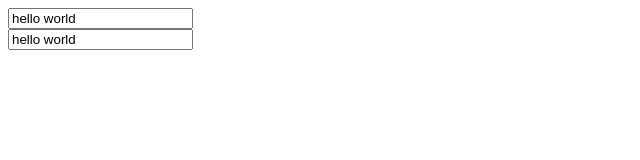
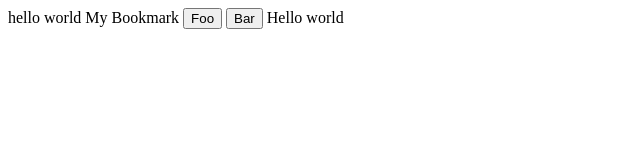
Before and after one commit to 777AMR/angularjs, a plain HTML site: page source/index.html in a window 1280 px wide. Shown: the whole page, without its empty margins (0-640 px from the left). Drawn offline with nearby package versions, Linux system fonts and the light colour scheme.

Commit message:
4. Определение метода в контроллере

```diff
--- a/source/index.html
+++ b/source/index.html
@@ -4,17 +4,17 @@
 <head>
     <meta charset="UTF-8">
     <title>Document</title>
+    <script src="https://ajax.googleapis.com/ajax/libs/angularjs/1.3.5/angular.min.js"></script>
+    <script type="text/javascript" src="main.js"></script>
 </head>
 
 <body>
     <div ng-controller='firstCtrl'>
-        <input type="text" ng-model='myFactory.hello'>
+        {{hello}}
+        {{getBookmark()}}
+        <button ng-click='setHello("Foo")'>Foo</button>
+        <button ng-click='setHello("Bar")'>Bar</button>
+        {{myFactory.hello()}}
     </div>
-    <div ng-controller='secondCtrl'>
-        <input type="text" ng-model='myFactory.hello'>
-    </div>
-    <script src="https://ajax.googleapis.com/ajax/libs/angularjs/1.3.5/angular.min.js"></script>
-    <script type="text/javascript" src="main.js"></script>
 </body>
-
 </html>
--- a/source/main.js
+++ b/source/main.js
@@ -1,19 +1,23 @@
 var app = angular.module('app', []);
 
 app.controller('firstCtrl', function ($scope, myFactory) {
-    console.log('firstCtrl');
+    $scope.hello = 'hello world';
+
     $scope.myFactory = myFactory;
-    $scope.hello = 'hello world';
-})
 
-app.controller('secondCtrl', function ($scope, myFactory) {
-    console.log('secondCtrl');
-    $scope.myFactory = myFactory;
-    $scope.hello = 'hello world';
-})
+    $scope.getBookmark = function () {
+        return "My Bookmark";
+    }
+
+    $scope.setHello = function (text) {
+        $scope.hello = text;
+    }
+});
 
 app.factory('myFactory', function () {
     return {
-        hello: 'hello world'
-    };
+        hello: function () {
+            return 'Hello world';
+        }
+    }
 });
```
